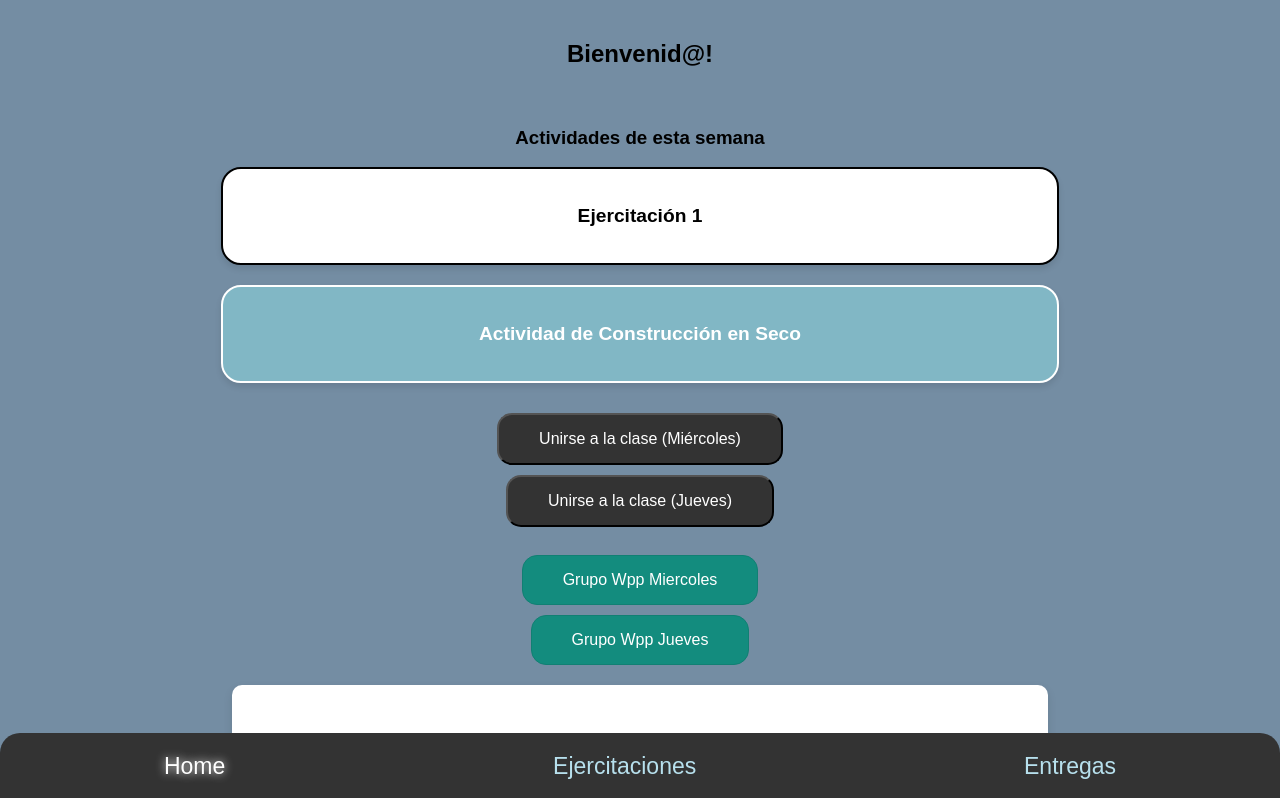
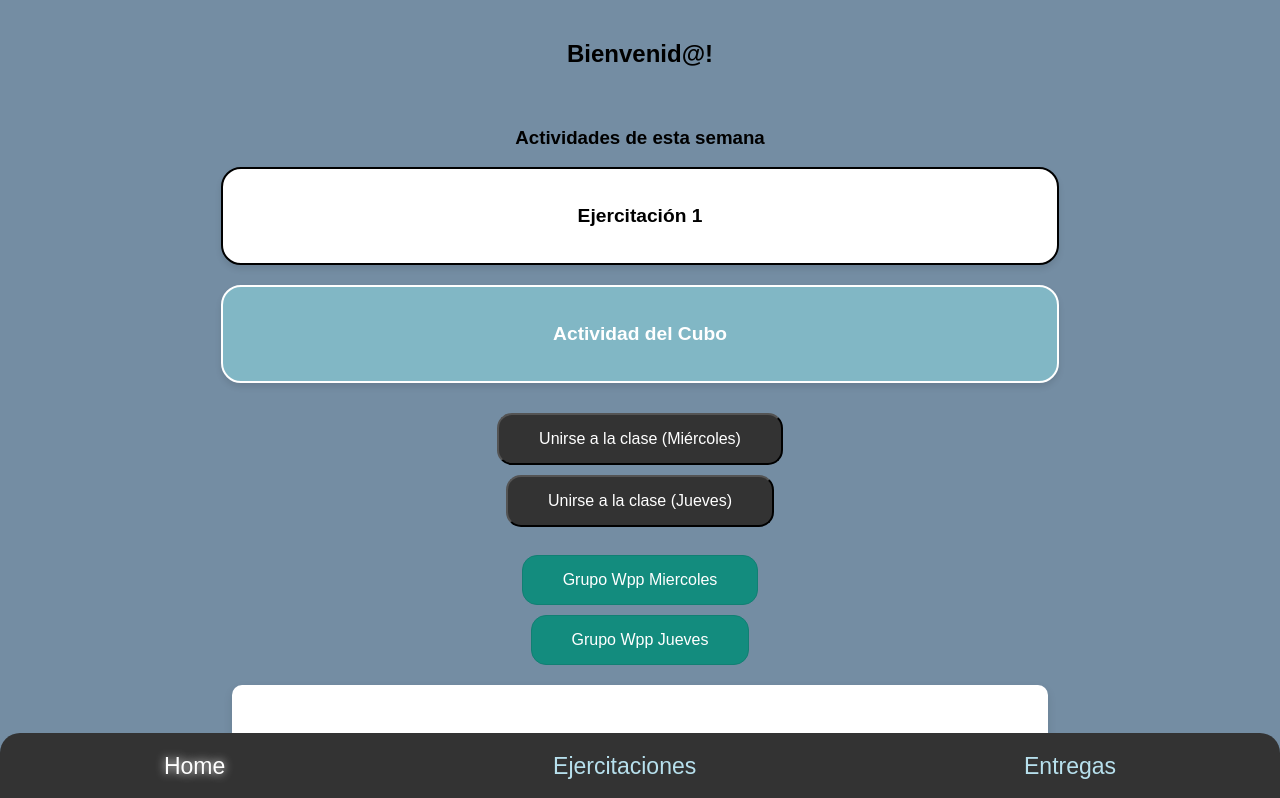
Before and after one commit to dtac-untref/dtac-web, a React (Create React App) app: page /home in a window 1280 px wide. Shown: the top 798 px of the page. Built offline with nearby package versions, Linux system fonts and the light colour scheme; grey boxes are pictures that could not be loaded.

Commit message:
Agregado actividad Cubo

```diff
--- a/src/components/ActividadData.js
+++ b/src/components/ActividadData.js
@@ -1,6 +1,7 @@
 import ej_1 from "../pdfs/Ejercitacion 01-1.pdf";
 import ej_2 from "../pdfs/Ejercitacion 01-2.pdf";
 import ej_3 from "../pdfs/Ejercitacion 01-3.pdf";
+import ej_4 from "../pdfs/Ejercitacion_04-Confeccion_de_Pieza_a_partir_del_cubo.pdf";
 // import rar_1 from "../rar/Ejercitacion-01.rar";
 
 // const archivoRAR = `${process.env.PUBLIC_URL}/public/rar/Ejercitacion-01.rar`;
@@ -35,19 +36,14 @@ const actividades = [
   },
 
 
-//   {
-//     id: 3,
-//     titulo: 'Actividad del Cubo',
-//     consigna: `En esta actividad grupal, tendrán la oportunidad de realizar una breve investigación y crear una presentación clara y sencilla sobre un método o elemento específico relacionado con la contruccion en seco.
-//     <br><br>
-//     El objetivo de esta actividad es que <strong> logren transmitir información técnica de manera sencilla y efectiva</strong>, haciendo uso de recursos visuales y una buena organización de la información.
-// Para la clase deben traer el cubo de telgopor (Poliestireno Expandido – EPS) de 10 cm de lado, para el calado de un modelo o pieza personal a partir de la intervención. Les solicitemos que cuenten con cutter o trincheta, hojas (preferentemente cuadriculadas), alguna regla o escuadra y lápiz para trabajar en la clase.
-//     <br><br>
-//     <a href="https://ju4n113.wixsite.com/my-site-1" target="_blank">Link a página de actividad</a>`,
-//     videos: [ ],
-//     pdfs: [ ],
-//     powerpoints: [ ],
-// },
+  {
+    id: 3,
+    titulo: 'Actividad del Cubo',
+    consigna: `La próxima clase nos encontraremos en el 2do piso de Caseros II, a las 14hs. Para la clase deben traer calado el modelo o pieza personal a partir de la intervención del cubo de telgopor (Poliestireno Expandido – EPS) de 10 cm de lado. Según la consigna que adjuntamos, deben realizar su propio diseño, no se debe copiar el modelo del ejemplo. Ante el caso de que les solicitemos que hagan algún ajuste, hará falta cutter o trincheta. Por último, les solicitamos que cuenten con hojas (preferentemente cuadriculadas), alguna regla o escuadra, lápiz y cinta de papel para trabajar en la clase.`,
+    videos: [ ],
+    pdfs: [ej_4],
+    powerpoints: [ ],
+},
 
 
 ];
```
Also changed, not shown: 1 other file (tests, documents, lock files or other folders).
